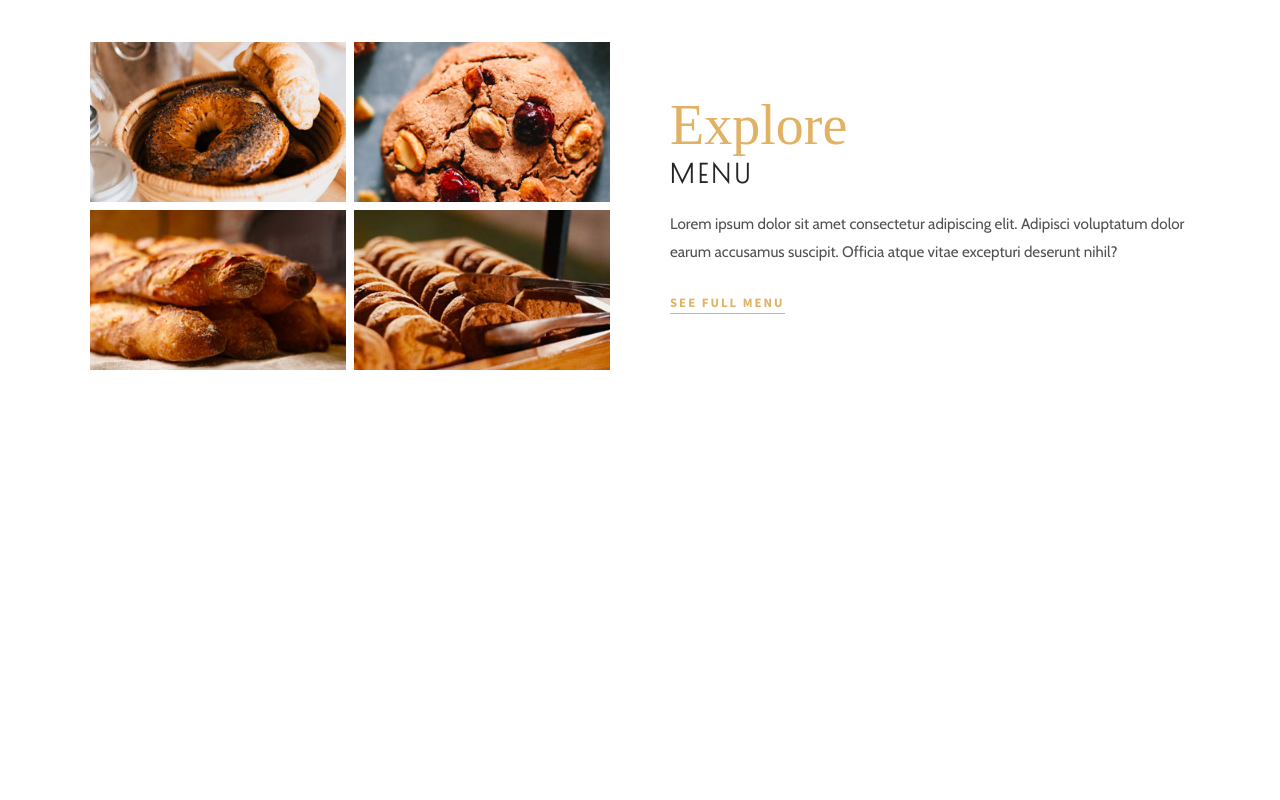
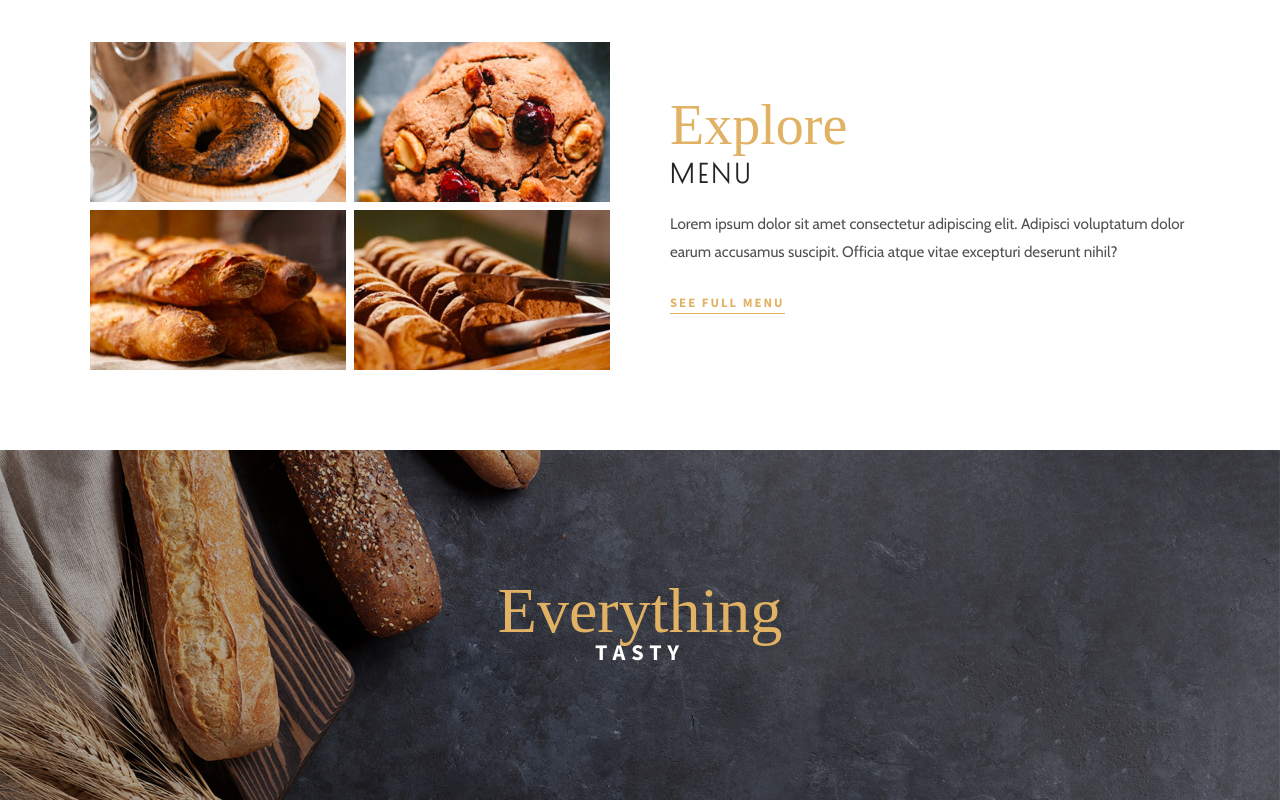
Before and after one commit to Larefio/semana16, a React (Vite) app in the folder bakery/: page / in a window 1280 px wide. Shown: the part 1668-2468 px from the top of the page. Before the commit the page ends 2118 px from the top, so only its background shows below. Built offline with nearby package versions, Linux system fonts and the light colour scheme; a web font is replaced by a local one.

Commit message:
ahora si ponemos otra seccion mas llamada everythintasty

```diff
--- a/bakery/src/App.jsx
+++ b/bakery/src/App.jsx
@@ -1,8 +1,9 @@
-import Navbar from './components/Navbar'
-import Hero from './components/Hero'
-import Story from './components/Story'
-import AlwaysFresh from './components/AlwaysFresh'
-import Menu from './components/Menu'
+import Navbar from './components/navbar'
+import Hero from './components/hero'
+import Story from './components/story'
+import AlwaysFresh from './components/alwaysFresh'
+import Menu from './components/menu'
+import EverythingTasty from './components/everythingTasty'
 
 function App() {
   return (
@@ -12,6 +13,7 @@ function App() {
       <Story />
       <AlwaysFresh />
       <Menu />
+      <EverythingTasty />
     </div>
   )
 }
--- /dev/null
+++ b/bakery/src/components/everythingTasty.css
@@ -0,0 +1,44 @@
+.tasty {
+  width: 100%;
+  height: 350px;
+  background-image: url('/tasty.jpg');
+  background-size: cover;
+  background-position: center;
+  background-attachment: fixed;
+  display: flex;
+  align-items: center;
+  justify-content: center;
+  position: relative;
+}
+
+.tasty::after {
+  content: '';
+  position: absolute;
+  inset: 0;
+  background: rgba(0, 0, 0, 0.3);
+}
+
+.tasty__content {
+  position: relative;
+  z-index: 1;
+  text-align: center;
+}
+
+.tasty__script {
+  font-family: var(--headings-font);
+  color: var(--color-gold);
+  font-size: 4rem;
+  font-weight: 400;
+  display: block;
+  line-height: 1;
+}
+
+.tasty__title {
+  font-family: var(--main-font);
+  font-size: 1.4rem;
+  font-weight: 700;
+  letter-spacing: 6px;
+  text-transform: uppercase;
+  color: var(--color-white);
+  margin-top: -8px;
+}
--- /dev/null
+++ b/bakery/src/components/everythingTasty.jsx
@@ -0,0 +1,14 @@
+import './EverythingTasty.css'
+
+const EverythingTasty = () => {
+  return (
+    <section className="tasty">
+      <div className="tasty__content">
+        <span className="tasty__script">Everything</span>
+        <h2 className="tasty__title">Tasty</h2>
+      </div>
+    </section>
+  )
+}
+
+export default EverythingTasty
```
